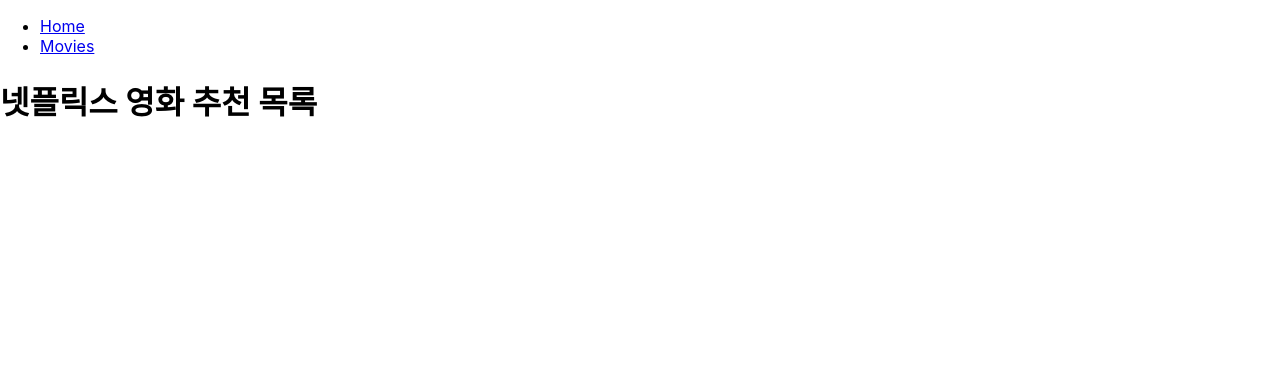
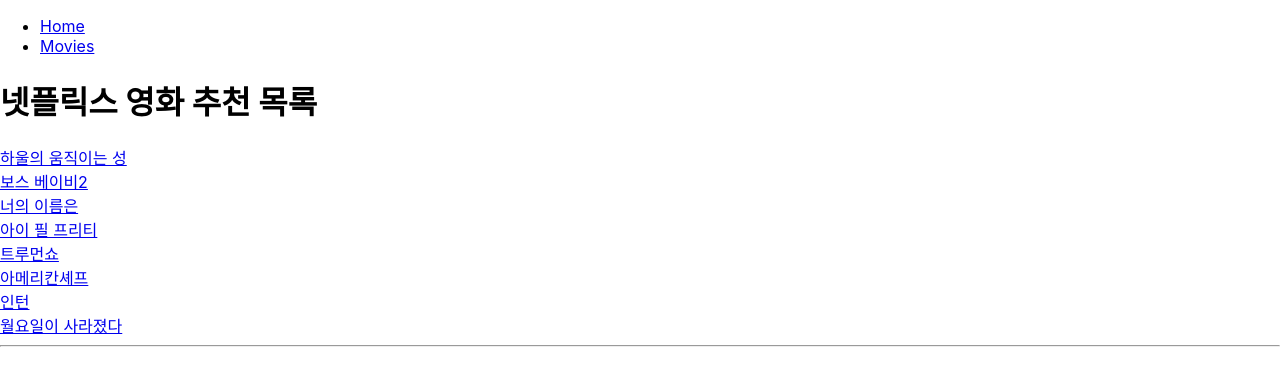
Before and after one commit to shyeon0602/practice-router, a React (Create React App) app: page /movies in a window 1280 px wide. Shown: the top 386 px of the page. Built offline with nearby package versions, Linux system fonts and the light colour scheme.

Commit message:
react-moviedata

```diff
--- a/src/App.js
+++ b/src/App.js
@@ -1,15 +1,18 @@
-import React from 'react';
-import {Routes, Route} from "react-router-dom";
-import Home from './pages/Home';
-import Movies from './pages/Movies';
-import Menubar from './pages/Menubar';
+import React from "react";
+import { Routes, Route } from "react-router-dom";
+import Home from "./pages/Home";
+import Movies from "./pages/Movies";
+import Menubar from "./pages/Menubar";
+import Movie from "./pages/Movie";
 
 const App = () => {
   return (
     <Routes>
-      <Route path='/' element={<Menubar />}>
-        <Route path='/home' element={<Home />}></Route>
-        <Route path='/movies' element={<Movies />}></Route>
+      <Route path="/" element={<Menubar />}>
+        <Route path="/home" element={<Home />}></Route>
+        <Route path="/movies" element={<Movies />}>
+          <Route path=":movieId" element={<Movie />} />
+        </Route>
       </Route>
     </Routes>
   );
--- /dev/null
+++ b/src/movie_data.js
@@ -0,0 +1,76 @@
+let movies = [
+  {
+    id: 1,
+    title: "하울의 움직이는 성",
+    director: "미야자키 하야오",
+    category: "일본 애니메이션",
+    detail:
+      "아버지가 물려준 모자 기계를 지키는 수수한 소녀 소피. 전쟁도, 미녀의 심장을 노리는 마법사의 소문도 먼 세상 이야기일 뿐. 하지만 마녀의 저주로 할머니가 되면서, 소피의 인생이 회전목마처럼 힘차게 움직이기 시작한다.",
+  },
+  {
+    id: 2,
+    title: "보스 베이비2",
+    director: "톰 맥그라스",
+    category: "미국 애니메이션",
+    detail:
+      "각자의 삶을 살아가던 두 형제, 테드와 팀. 가족만 아는 비밀을 안고 이번엔 팀의 딸 티나와 힘을 합친다. 비열한 악당의 음모를 무너뜨리기 위해.",
+  },
+  {
+    id: 3,
+    title: "너의 이름은",
+    director: "신카이 마코토",
+    category: "일본 애니메이션",
+    detail:
+      "도쿄의 잘생긴 남자로 살아볼 순 없을까? 따분한 시골 생활에 질려 도시를 동경하는 여고생. 어느 날, 그 소원이 실제로 이루어진다. 도쿄의 남고생과 이따금 몸이 뒤바뀌는 것. 꿈결 같은 둘의 인연은 또 다른 운명을 부르기 시작한다.",
+  },
+  {
+    id: 4,
+    title: "아이 필 프리티",
+    director: "마크 실버스틴",
+    category: "미국 영화",
+    detail:
+      "난 왜 예쁘지 않은 걸까. 외모가 불만인 그녀, 스피닝 수업에서 아찔한 사고를 당한다. 깨어나보니 확 뒤집힌 그녀의 인생! 커리어도, 연애도 이젠 핑크빛이다!",
+  },
+  {
+    id: 5,
+    title: "트루먼쇼",
+    director: "피터 위어",
+    category: "미국 영화",
+    detail:
+      "한 사람의 일거수일투족이 24시간 생방송 되는 '트루먼 쇼'의 주인공 트루먼 버뱅크. 엄청난 인기를 끌고 있는 이 프로그램의 주인공인 자신만 이 사실을 전혀 모르고 있다. 모든 것이 방송이라는 것이 밝혀지면 그는 과연 어떤 선택을 할까.",
+  },
+  {
+    id: 6,
+    title: "아메리칸셰프",
+    director: "존 패브로",
+    category: "미국 영화",
+    detail:
+      "창의력이 지글지글 끓어오르는 셰프. 똑같은 메뉴만 고집하는 주인과 지지고 볶은 후 허름한 푸드트럭을 차리면서 맛깔나는 좌충우돌 여정에 오른다. 배고플 땐 보지 말 것!",
+  },
+  {
+    id: 7,
+    title: "인턴",
+    director: "낸시 마이어스",
+    category: "미국 영화",
+    detail:
+      "뜨거운 열정으로 단기간에 회사를 키워낸 30대 열혈 여성 CEO. 사별과 은퇴를 겪고 공허한 일상을 보내다가 새내기로 입사한 70세 남성 인턴. 문제없을까, 이 어색한 조합.",
+  },
+  {
+    id: 8,
+    title: "월요일이 사라졌다",
+    director: "토미 비르콜리",
+    category: "미국 영화",
+    detail:
+      "우리는 하나다! 엄격한 산아제한 정책을 시행하는 미래. 정부의 감시를 피해, 일곱 쌍둥이가 한 사람처럼 산다. 들킨 걸까? 사라진 자매 하나를 찾아, 여섯이 힘을 합친다.",
+  },
+];
+
+//movies 전체 데이터 조회
+export function getMovies() {
+  return movies;
+}
+
+//하나의 영화 정보만 가져오도록 함
+export function getMovie(id) {
+  return movies.find((movie) => movie.id === id);
+}
--- /dev/null
+++ b/src/pages/Movie.js
@@ -0,0 +1,25 @@
+import React from "react";
+import { useParams, useLocation } from "react-router-dom";
+import { getMovie } from "../movie_data";
+
+const Movie = () => {
+  //URL 파라미터 사용하기
+  const params = useParams();
+
+  //파라미터 값이 문자이기 때문에 반드시 숫자로 바꿔줘야함
+  const movie = getMovie(parseInt(params.movieId));
+
+  //쿼리스트링 사용하기
+  //쿼리스트링은 라우터 컴포넌트를 따로 설정하지 않아도 됨
+  const location = useLocation();
+  return (
+    <div>
+      <h2>{movie.title}</h2>
+      <p>감독: {movie.director}</p>
+      <p>카테고리: {movie.category}</p>
+      {/* <p>내용: {movie.detail}</p> */}
+    </div>
+  );
+};
+
+export default Movie;
--- a/src/pages/Movies.js
+++ b/src/pages/Movies.js
@@ -1,11 +1,33 @@
-import React from 'react';
+import React from "react";
+import { Link, Outlet } from "react-router-dom";
+import { getMovies } from "../movie_data";
+{
+  /* ../는 상위 디렉토리로 이동을 의미
+     ./는 파일이 현재 디렉토리에 위치함을 의미
+  */
+}
 
 const movies = () => {
-    return (
-        <div>
-            <h1>넷플릭스 영화 추천 목록</h1>
-        </div>
-    );
+  const movies = getMovies();
+
+  return (
+    <div>
+      <h1>넷플릭스 영화 추천 목록</h1>
+      <div>
+        {movies.map((movie) => (
+          <Link
+            to={`/movies/${movie.id}`}
+            key={movie.id}
+            style={{ display: "block" }}
+          >
+            {movie.title}
+          </Link>
+        ))}
+      </div>
+      <hr />
+      <Outlet /> {/*하단에 상세페이지 띄우기*/}
+    </div>
+  );
 };
 
 export default movies;
```
